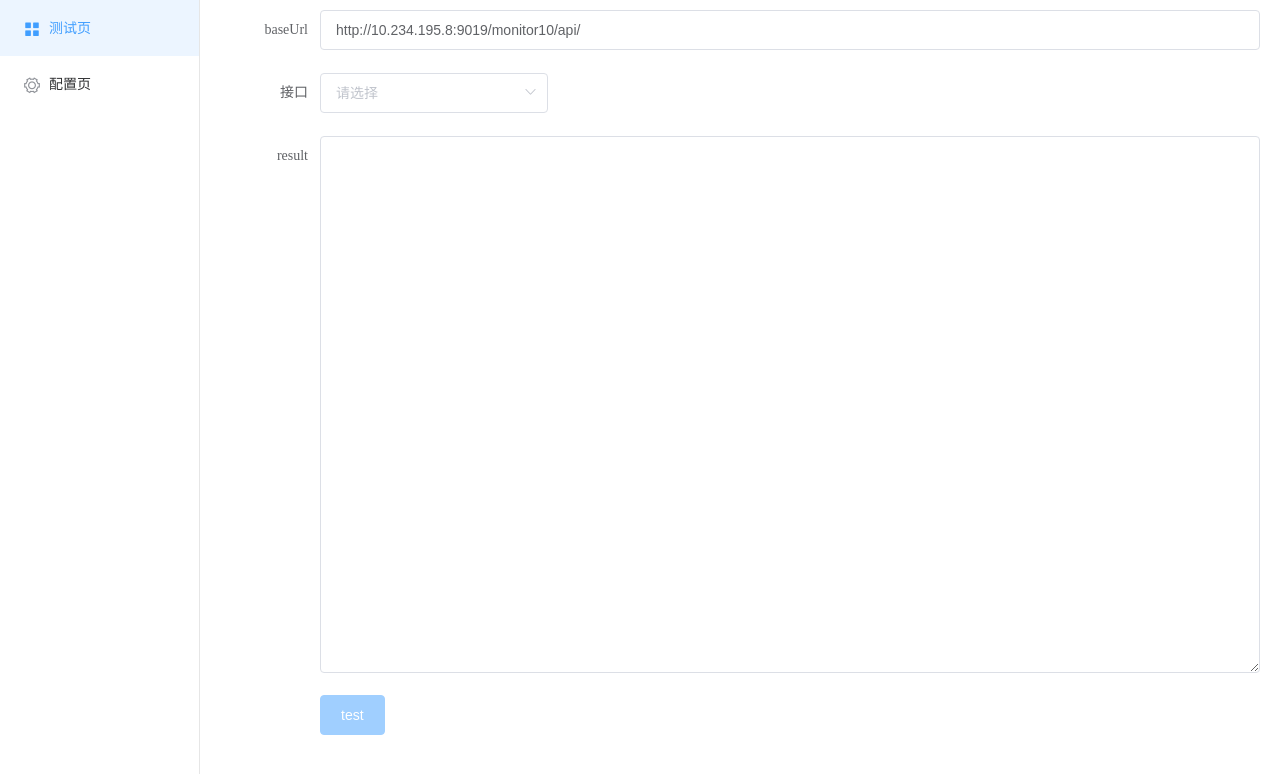
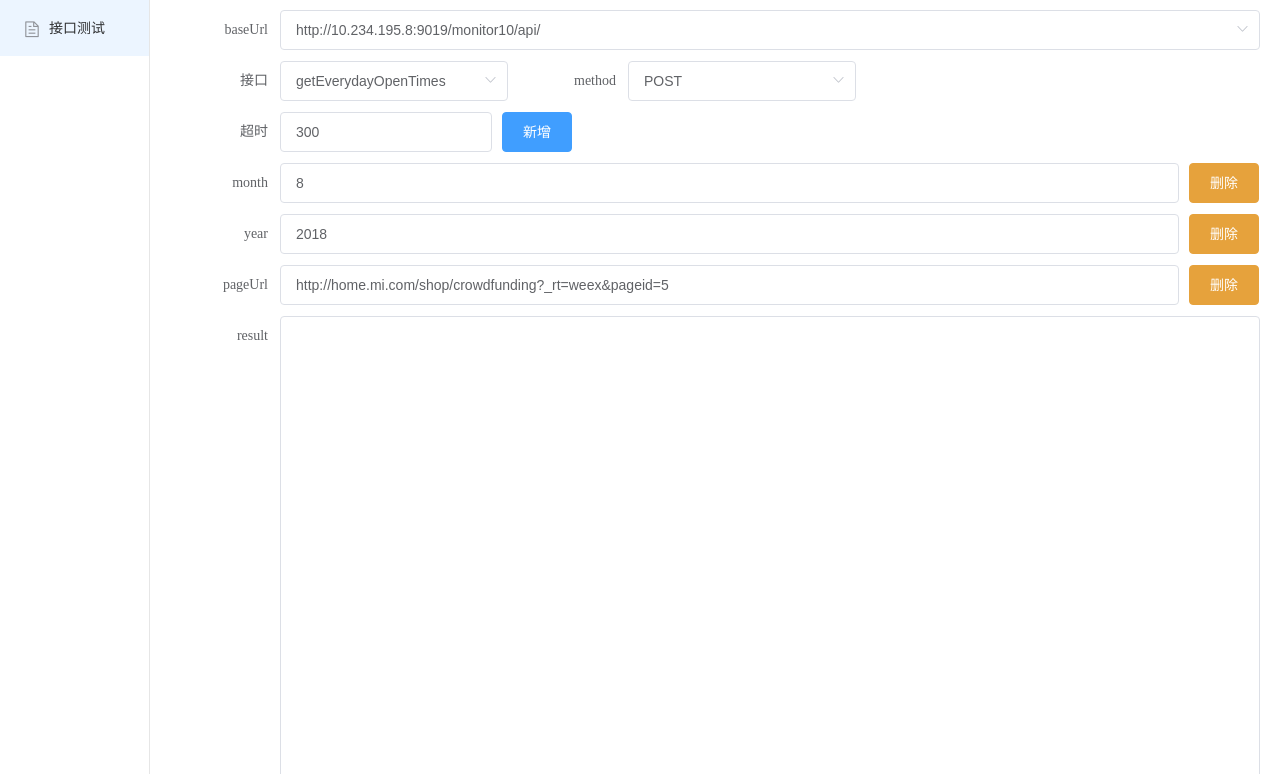
Before and after one commit to Lingdeqing/pages, a Vue app in the folder static-tools/test-io/: page /#/test in a window 1280 px wide. Shown: the top 774 px of the page. Built offline with nearby package versions, Linux system fonts and the light colour scheme.

Commit message:
接口参数动态增减

```diff
--- a/static-tools/test-io/src/App.vue
+++ b/static-tools/test-io/src/App.vue
@@ -1,16 +1,12 @@
 <template>
   <el-container>
-    <el-aside width="200px">
+    <el-aside width="150px">
       <el-menu
         :router="true"
-        default-active="/">
+        :default-active="activeIndex">
         <el-menu-item index="/">
-          <i class="el-icon-menu"></i>
-          <span slot="title">测试页</span>
-        </el-menu-item>
-        <el-menu-item index="/config">
-          <i class="el-icon-setting"></i>
-          <span slot="title">配置页</span>
+          <i class="el-icon-document"></i>
+          <span slot="title">接口测试</span>
         </el-menu-item>
       </el-menu>
     </el-aside>
@@ -28,31 +24,37 @@
 <script>
 import Vue from 'vue';
 import VueRouter from 'vue-router';
-import $ from 'jquery';
 import Test from './components/test';
-import Config from './components/config';
 
 Vue.use(VueRouter);
 
-const STORAGE_KEY = 'ifa_data';
 export default {
   name: 'app',
-  components: {
-    Test,
-    Config,
+  data(){
+    return {
+      activeIndex: ''
+    }
   },
   router: new VueRouter({
     routes: [
       {path: '/', component: Test},
       {path: '/test', component: Test},
-      {path: '/config', component: Config},
     ]
-  })
+  }),
+  watch: {
+    $route: {
+      deep: true,
+      immediate: true,
+      handler(to){
+        this.activeIndex = to.path;
+      }
+    }
+  }
 }
 </script>
 <style>
 body{margin:0;padding: 0;}
-.main__wrap{max-height: calc(100vh - 20px);padding: 10px 20px 10px 0;}
+.main__wrap{max-height: calc(100vh - 20px);padding: 10px 20px 10px 10px;}
 </style>
 <style scoped>
 .el-container{height: 100vh;}
--- a/static-tools/test-io/src/components/config.vue
+++ /dev/null
@@ -1,9 +0,0 @@
-<template>
-    <div>配置页面
-    </div>
-</template>
-<script>
-export default {
-
-}
-</script>
--- a/static-tools/test-io/src/components/test.vue
+++ b/static-tools/test-io/src/components/test.vue
@@ -2,13 +2,23 @@
   <div id="test">
     <el-form label-width="120px">
       <el-form-item label="baseUrl">
-        <el-input v-model="baseUrl"></el-input>
+        <el-select
+          v-model="testInterface.baseUrl"
+          filterable clearable allow-create
+          default-first-option
+          @change="changeSelectOptions(testInterface.baseUrl, baseUrls)"
+          placeholder="请选择"
+          style="width: 100%;">
+            <el-option
+            v-for="(baseUrl) in baseUrls"
+            :key="baseUrl"
+            :label="baseUrl"
+            :value="baseUrl">
+            </el-option>
+        </el-select>
       </el-form-item>
-    </el-form>
-
-    <el-form label-width="120px">
       <el-form-item label="接口" class="baseItem">
-        <el-select v-model="testInterface" placeholder="请选择">
+        <el-select v-model="testInterfaceName" placeholder="请选择">
           <el-option
             v-for="(item, path) in interfaces"
             :key="path"
@@ -18,12 +28,10 @@
         </el-select>
       </el-form-item>
 
-      <template v-for="(item, path) in interfaces">
-        <div v-if="path === testInterface" :key="path">
         <el-form-item label="method" class="baseItem">
-            <el-select v-model="item.method" placeholder="请选择">
+            <el-select v-model="testInterface.method" filterable clearable allow-create default-first-option @change="changeSelectOptions(testInterface.method, httpMethods)" placeholder="请选择">
                 <el-option
-                v-for="(method) in methods"
+                v-for="(method) in httpMethods"
                 :key="method"
                 :label="method"
                 :value="method">
@@ -31,14 +39,21 @@
             </el-select>
         </el-form-item>
         <el-form-item label="超时" class="baseItem">
-            <el-input v-model="item.timeout"></el-input>
+            <el-input v-model="testInterface.timeout" class="param"></el-input>
+            <el-button @click.prevent="addParam(testInterface)" type="primary">新增</el-button>
         </el-form-item>
         <div class="clear"></div>
-          <el-form-item v-for="(value, key) in item.params" :key="key" :label="key" >
-            <el-input v-model="item.params[key]"></el-input>
+        <el-form-item v-for="(value, key) in testInterface.params" :key="key" :label="key" >
+          <el-input
+            slot="label"
+            v-if="testInterface.keyInputVisible === key"
+            v-model="testInterface.keyInputVal"
+            @blur="setParamName(testInterface, key)"
+            placeholder="填写键名"></el-input>
+          <div slot="label" v-else @click="showKeyInput(testInterface, key)">{{key}}</div>
+          <el-input v-model="testInterface.params[key]" class="param"></el-input>
+          <el-button @click.prevent="removeParam(testInterface, key)" type="warning">删除</el-button>
         </el-form-item>
-        </div>
-      </template>
 
       <el-form-item label="result" class="clear">
         <el-input type="textarea" v-model="testResult" rows="25"></el-input>
@@ -51,65 +66,92 @@
 </template>
 
 <script>
+import {getTestPageData, setTestPageData} from '../storage';
+
 import $ from 'jquery';
 
-const STORAGE_KEY = 'ifa_data';
+const defaultParam = {
+  keyInputVisible: '',
+  keyInputVal: '',
+  baseUrl: '',
+  method: 'POST',
+  timeout: 300,
+  params: {}
+}
 export default {
   name: 'test',
   data(){
-    const storage = localStorage.getItem(STORAGE_KEY);
-    const defaultData = {
-      baseUrl: 'http://10.234.195.8:9019/monitor10/api/',
-      testInterface: '',
-      testResult: '',
-      methods: ['GET', 'POST'],
-      interfaces: {
-        getEverydayOpenTimes: {
-          method: 'POST',
-          timeout: 300,
-          params: {
-            month: 8,
-            year: 2018,
-            pageUrl: 'http://home.mi.com/shop/crowdfunding?_rt=weex&pageid=5',
+    return getTestPageData();
+  },
+  computed: {
+      testInterface(){
+         if(this.testInterfaceName){
+             return this.interfaces[this.testInterfaceName];
+         } else {
+             return {
+               ...defaultParam
+            }
+         }
       }
   },
-        getTotalOpenTimes: {
-          method: 'POST',
-          timeout: 300,
-          params: {
-            month: 8,
-            year: 2018,
+  methods: {
+    changeSelectOptions(newVal, options){
+        if(!options.includes(newVal)){
+            options.push(newVal);
         }
     },
-        getPageUrls: {
-          method: 'POST',
-          timeout: 300,
-          params: {
-            month: 8,
-            year: 2018,
+    removeParam(ifa, param){
+      const newParams = {
+        ...ifa.params
       }
+      delete newParams[param];
+      ifa.params = newParams;
     },
-        getWeexOpenList: {
-          method: 'POST',
-          timeout: 300,
-          params: {
-            currentPage: 1,
-            pageSize: 10,
+    addParam(ifa){
+      ifa.params = {
+        ...ifa.params,
+        '': ''
+      };
+      this.showKeyInput(ifa, '');
+    },
+    setParamName(ifa, param){
+      if(ifa.keyInputVal == ''){
+        this.$message.error('字段不可为空')
+        return ;
       }
+      if(ifa.keyInputVal !== param && ifa.keyInputVal in ifa.params){
+        this.$message.error('字段不可重复')
+        return ;
+      }
+      const newParams = {};
+      Object.keys(ifa.params).forEach(key => {
+        if(key === ifa.keyInputVisible){
+          newParams[ifa.keyInputVal] = ifa.params[key];
+        } else {
+          newParams[key] = ifa.params[key];
+        }
+      });
+      ifa.params = newParams;
+      ifa.keyInputVisible = null;
+      ifa.keyInputVal = '';
     },
-      }
-    };
-    const data = storage ? JSON.parse(storage) : defaultData;
-    return data;
+    showKeyInput(ifa, param){
+      ifa.keyInputVisible = param;
+      ifa.keyInputVal = param;
     },
-  methods: {
     callInterface(){
       this.testResult = '';
-      const ifa = this.interfaces[this.testInterface];
+      const ifa = this.testInterface;
+      const data = {};
+      Object.keys(ifa.params).forEach(key => {
+        if(key){
+          data[key] = ifa.params[key];
+        }
+      })
       $.ajax({
         type: ifa.method,
-        url: this.baseUrl + this.testInterface,
-        data: ifa.params,
+        url: ifa.baseUrl + this.testInterfaceName,
+        data: data,
         timeout: ifa.timeout
       })
       .then((result) => {
@@ -124,13 +166,15 @@ export default {
     $data: {
       deep: true,
       handler(){
-        localStorage.setItem(STORAGE_KEY, JSON.stringify(this.$data));
+        setTestPageData(this.$data);
       }
     }
   }
 }
 </script>
 <style scoped>
+.el-form-item{margin-bottom: 10px;}
 .clear{clear:left;}
 .baseItem{float: left;}
+.param{width: calc(100% - 81px);margin-right: 10px;}
 </style>
--- /dev/null
+++ b/static-tools/test-io/src/interfaces.js
@@ -0,0 +1,45 @@
+const common = {
+  keyInputVisible: null,
+  keyInputVal: '',
+  timeout: 300,
+  baseUrl: 'http://10.234.195.8:9019/monitor10/api/'
+}
+let interfaces = {
+    getEverydayOpenTimes: {
+      method: 'POST',
+      params: {
+        month: 8,
+        year: 2018,
+        pageUrl: 'http://home.mi.com/shop/crowdfunding?_rt=weex&pageid=5',
+      }
+    },
+    getTotalOpenTimes: {
+      method: 'POST',
+      params: {
+        month: 8,
+        year: 2018,
+      }
+    },
+    getPageUrls: {
+      method: 'POST',
+      params: {
+        month: 8,
+        year: 2018,
+      }
+    },
+    getWeexOpenList: {
+      method: 'POST',
+      params: {
+        currentPage: 1,
+        pageSize: 10,
+      }
+    }
+}
+Object.keys(interfaces).forEach(path => {
+    interfaces[path] = {
+        ...interfaces[path],
+        ...common
+    }
+})
+
+export default interfaces;
--- a/static-tools/test-io/src/storage.js
+++ b/static-tools/test-io/src/storage.js
@@ -0,0 +1,20 @@
+import defaultInterfaces from './interfaces';
+
+const STORAGE_KEY = 'ifa_data';
+
+export function getTestPageData(){
+    const storage = localStorage.getItem(STORAGE_KEY);
+    const defaultData = {
+        testInterfaceName: Object.keys(defaultInterfaces)[0] || '',
+        testResult: '',
+        httpMethods: ['GET', 'POST'],
+        baseUrls: [... new Set(Object.values(defaultInterfaces).map(i => i.baseUrl))],
+        interfaces: defaultInterfaces,
+    };
+    const data = storage ? JSON.parse(storage) : defaultData;
+    return data;
+}
+
+export function setTestPageData(data){
+    localStorage.setItem(STORAGE_KEY,JSON.stringify(data));
+}
```
Lines whose indentation alone changed are shown as unchanged.
